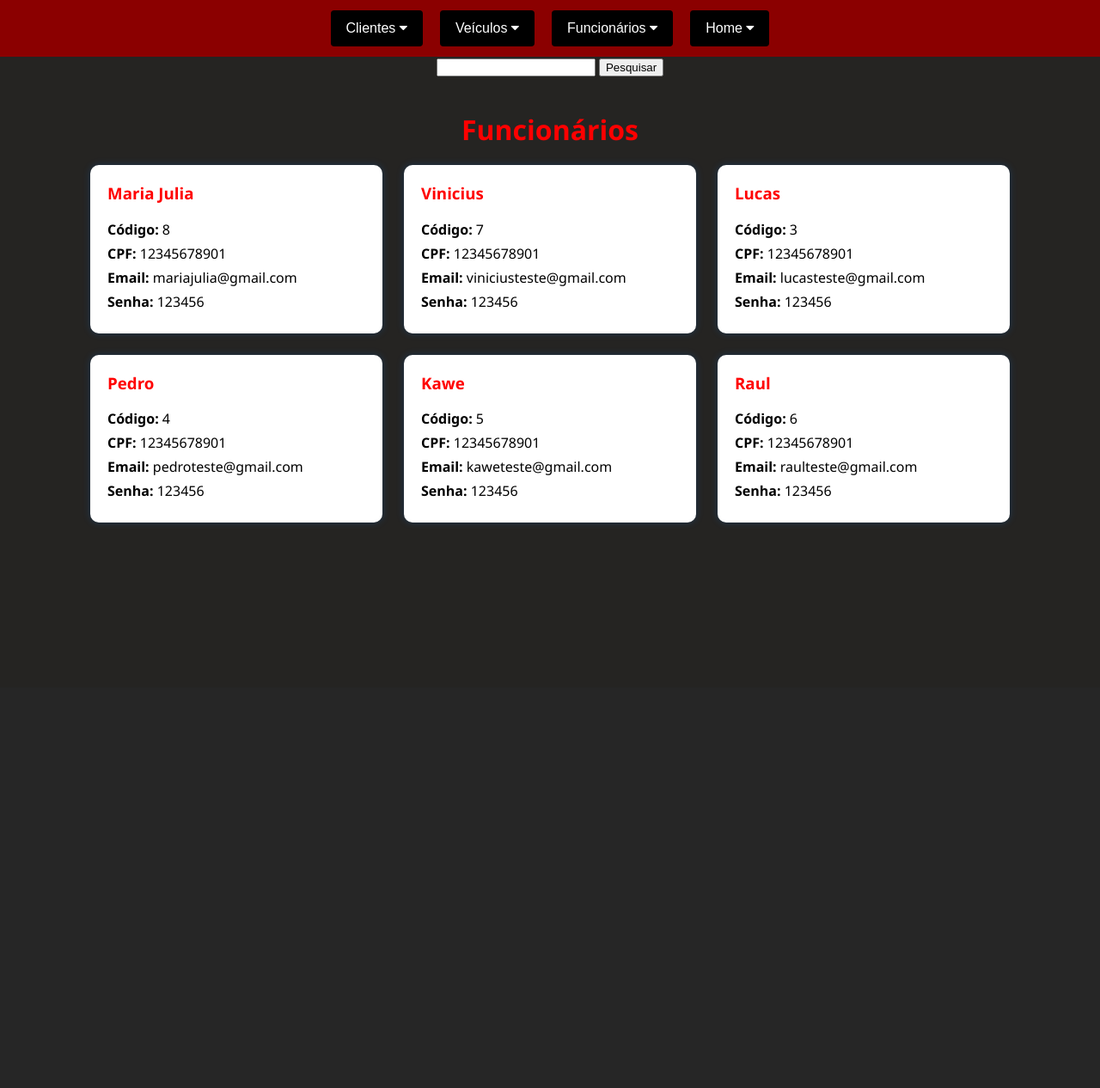
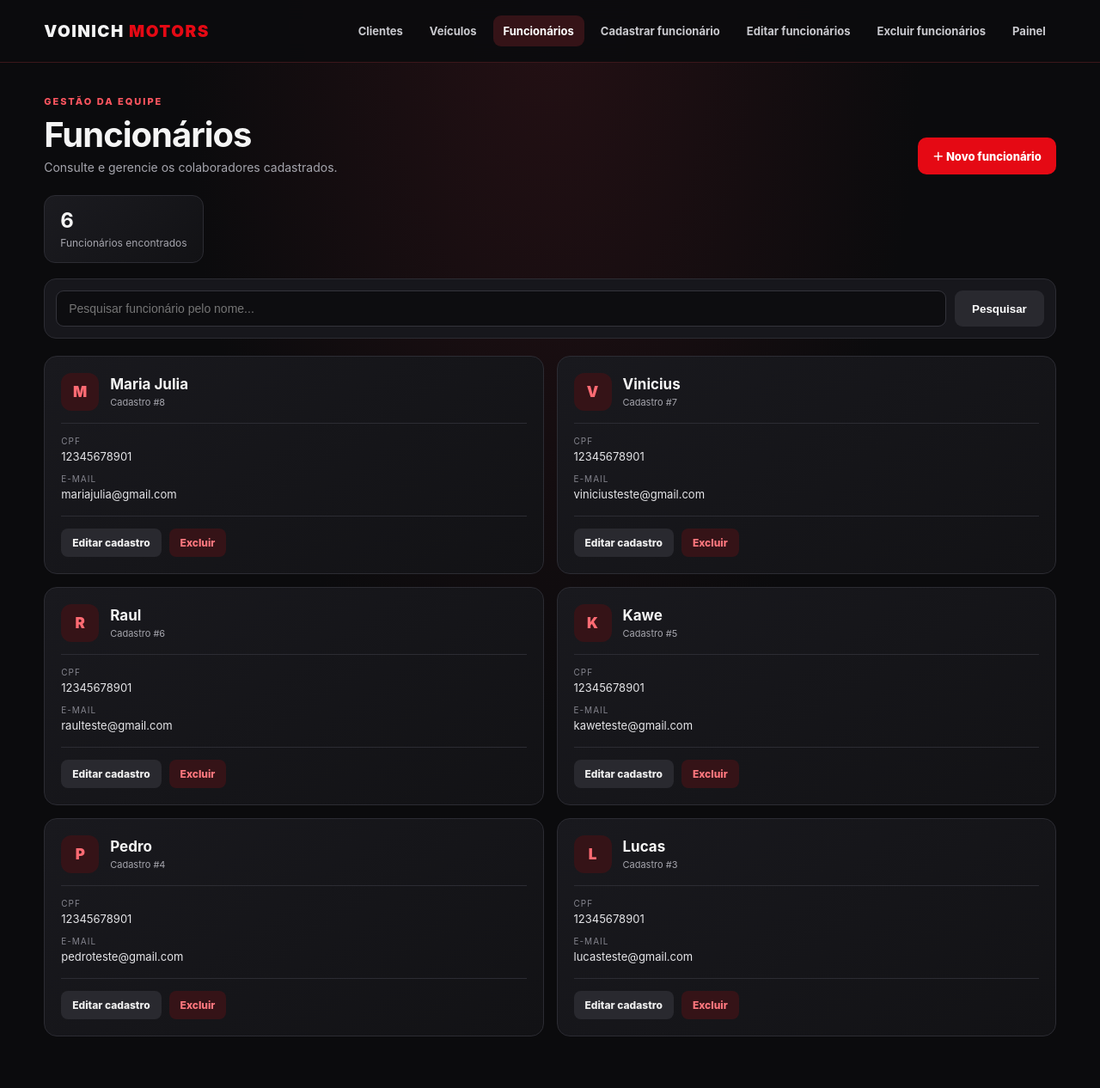
Before and after one commit to lucas287/siteATUALIZADO2.0, a PHP site: page /exibirFuncionario.php in a window 1280 px wide. Shown: the whole page at 86% size. Before the commit the page ends 609 px from the top, so only its background shows below. Run offline with PHP 8.4, Linux system fonts and the light colour scheme; data comes from the database, SQL or seed files in the repository.

Commit message:
Moderniza listagem de funcionários com visual premium

```diff
--- a/exibirFuncionario.php
+++ b/exibirFuncionario.php
@@ -1,90 +1,67 @@
 <?php
 session_start();
 include_once("conexao.php");
+
+$busca = trim($_GET['nome'] ?? '');
+$pagina = max(1, (int)($_GET['pagina'] ?? 1));
+$porPagina = 8;
+$inicio = ($pagina - 1) * $porPagina;
+$termo = '%' . $busca . '%';
+
+function esc($v) { return htmlspecialchars((string)($v ?? ''), ENT_QUOTES, 'UTF-8'); }
+
+$count = $conn->prepare("SELECT COUNT(*) AS total FROM funcionario WHERE nome LIKE ?");
+$count->bind_param("s", $termo);
+$count->execute();
+$total = (int)$count->get_result()->fetch_assoc()['total'];
+$totalPaginas = max(1, (int)ceil($total / $porPagina));
+
+$stmt = $conn->prepare("SELECT id, nome, cpf, email FROM funcionario WHERE nome LIKE ? ORDER BY id DESC LIMIT ?, ?");
+$stmt->bind_param("sii", $termo, $inicio, $porPagina);
+$stmt->execute();
+$funcionarios = $stmt->get_result()->fetch_all(MYSQLI_ASSOC);
 ?>
 <!DOCTYPE html>
 <html lang="pt-br">
 <head>
-  <meta charset="utf-8">
-  <meta name="viewport" content="width=device-width, initial-scale=1">
-  <title>Funcionários</title>
-  <link rel="stylesheet" href="https://cdnjs.cloudflare.com/ajax/libs/font-awesome/4.7.0/css/font-awesome.min.css">
-  <link rel="stylesheet" type="text/css" href="listar1.css">
+<meta charset="utf-8">
+<meta name="viewport" content="width=device-width, initial-scale=1">
+<title>Funcionários | Voinich Motors</title>
+<style>
+:root{color-scheme:dark;--bg:#0b0b0d;--panel:#17171c;--red:#e50914;--text:#f5f5f5;--muted:#a5a5ad;--line:#2c2c33}
+*{box-sizing:border-box}body{margin:0;min-height:100vh;background:radial-gradient(ellipse at top,#241014 0%,#0b0b0d 48%);color:var(--text);font-family:Inter,Segoe UI,Arial,sans-serif}
+a{color:inherit;text-decoration:none}.topbar{display:flex;align-items:center;justify-content:space-between;gap:18px;padding:18px clamp(18px,4vw,54px);background:rgba(12,12,14,.95);border-bottom:1px solid #3b171b;position:sticky;top:0;z-index:5;backdrop-filter:blur(12px)}
+.brand{font-size:19px;font-weight:900;letter-spacing:1.5px}.brand span{color:var(--red)}.nav{display:flex;gap:7px;flex-wrap:wrap}.nav a{padding:10px 12px;border-radius:9px;color:#c9c9ce;font-size:13px;font-weight:650}.nav a:hover,.nav a.active{background:#351317;color:#fff}
+main{width:min(1180px,92%);margin:38px auto 60px}.heading{display:flex;justify-content:space-between;align-items:end;gap:20px;margin-bottom:24px}.eyebrow{color:#ff5660;text-transform:uppercase;letter-spacing:2px;font-size:11px;font-weight:800}h1{font-size:clamp(28px,4vw,40px);margin:7px 0 5px;letter-spacing:-1px}.sub{color:var(--muted);margin:0;font-size:14px}
+.primary{display:inline-flex;align-items:center;justify-content:center;background:var(--red);color:white;border:0;border-radius:10px;padding:12px 17px;font-weight:800;font-size:13px;cursor:pointer}.primary:hover{background:#ff2530}
+.stat{display:inline-block;background:linear-gradient(135deg,#1b1b20,#121215);border:1px solid var(--line);border-radius:13px;padding:14px 18px;margin-bottom:18px}.stat strong{display:block;font-size:24px}.stat span{color:var(--muted);font-size:12px}
+.search{display:flex;gap:10px;background:var(--panel);border:1px solid var(--line);padding:13px;border-radius:14px;margin-bottom:20px}.search input{flex:1;min-width:0;background:#0d0d10;border:1px solid #33333b;color:#fff;border-radius:9px;padding:12px 14px;font-size:14px;outline:none}.search input:focus{border-color:var(--red)}.search button{border:0;border-radius:9px;padding:0 20px;background:#29292f;color:white;font-weight:750;cursor:pointer}
+.grid{display:grid;grid-template-columns:repeat(2,minmax(0,1fr));gap:15px}.employee{background:linear-gradient(145deg,#19191e,#121215);border:1px solid var(--line);border-radius:15px;padding:19px;min-width:0;transition:.2s}.employee:hover{border-color:#76242b;transform:translateY(-2px)}
+.head{display:flex;align-items:center;gap:13px;border-bottom:1px solid var(--line);padding-bottom:14px;margin-bottom:14px}.avatar{width:44px;height:44px;display:grid;place-items:center;flex:none;border-radius:12px;background:#351317;color:#ff6b73;font-size:17px;font-weight:900}.employee h2{font-size:17px;margin:0 0 4px;overflow-wrap:anywhere}.code{color:var(--muted);font-size:11px}
+.detail small{display:block;color:#85858e;font-size:10px;text-transform:uppercase;letter-spacing:1px;margin-bottom:4px}.detail span{display:block;color:#e5e5e8;font-size:13px;overflow-wrap:anywhere}
+.actions{display:flex;gap:9px;margin-top:17px;padding-top:14px;border-top:1px solid var(--line)}.action{padding:9px 13px;border-radius:8px;font-size:12px;font-weight:800;background:#29292f;color:#eee}.action.delete{color:#ff777e;background:#351317}
+.empty{padding:38px 20px;text-align:center;border:1px dashed #444;border-radius:14px;color:var(--muted);background:#141417}.message{padding:13px 16px;margin-bottom:18px;background:#19251c;border:1px solid #315b39;border-radius:10px;color:#b8f0c2}
+.pagination{display:flex;justify-content:center;align-items:center;gap:7px;margin:26px 0;flex-wrap:wrap}.pagination a,.pagination span{padding:9px 13px;border:1px solid var(--line);border-radius:8px;color:#ddd;font-size:13px}.pagination .current{background:var(--red);border-color:var(--red);color:white;font-weight:800}
+@media(max-width:760px){.topbar{align-items:flex-start;flex-direction:column}.nav{width:100%;gap:3px}.nav a{padding:9px;font-size:12px}.heading{align-items:flex-start;flex-direction:column}.grid{grid-template-columns:1fr}.search{flex-wrap:wrap}.search input{flex-basis:100%}.search button{padding:12px 16px}}
+</style>
 </head>
 <body>
-
-<div class="topnav">
-  <div class="dropdown">
-    <button class="dropbtn">Clientes <i class="fa fa-caret-down"></i></button>
-    <div class="dropdown-content">
-      <a href="exibirClientes.php">Listagem geral</a>
-      <a href="loguin2.php">Cadastro</a>
-      <a href="atualizaListCli.php">Atualizar</a>
-      <a href="apagarCli.php">Deletar</a>
-    </div>
-  </div>
-
-  <div class="dropdown">
-    <button class="dropbtn">Veículos <i class="fa fa-caret-down"></i></button>
-    <div class="dropdown-content">
-      <a href="exibirVei.php">Listagem geral</a>
-      <a href="logvei.php">Cadastro</a>
-      <a href="atualistVei.php">Atualizar</a>
-      <a href="delist.php">Deletar</a>
-    </div>
-  </div>
-
-  <div class="dropdown">
-    <button class="dropbtn">Funcionários <i class="fa fa-caret-down"></i></button>
-    <div class="dropdown-content">
-      <a href="logfun.php">Cadastro</a>
-      <a href="atualizarFun.php">Atualizar</a>
-      <a href="apagalistFun.php">Deletar</a>
-    </div>
-  </div>
-
-  <div class="dropdown">
-    <button class="dropbtn">Home <i class="fa fa-caret-down"></i></button>
-    <div class="dropdown-content">
-      <a href="devs.php">Página Inicial</a>
-    </div>
-  </div>
-</div>
-<center>
-<form name="edit_usuario" method="POST" action="">
-  <input type="text" name="nome">
- <input type="submit" value="Pesquisar" name="EditarUsuario">
-</form>
-</center>
-
-<h1>Funcionários</h1>
-
-<?php
-if (isset($_SESSION['msg'])) {
-  echo "<p class='mensagem'>" . $_SESSION['msg'] . "</p>";
-  unset($_SESSION['msg']);
-}
-?>
-
-<div class="clientes-container">
-<?php
-if (empty($dados['EditarUsuario'])) {
-    $nome = filter_input(INPUT_POST, 'nome');
-
-      $result_clientes = "SELECT * FROM funcionario WHERE nome LIKE '%$nome%' ";
-    $resultado_clientes = mysqli_query($conn, $result_clientes);
-    while($row = mysqli_fetch_assoc($resultado_clientes)) {
-    echo "<div class='cliente-card'>";
-    echo "<h3>{$row['nome']}</h3>";
-    echo "<p><strong>Código:</strong> {$row['id']}</p>";
-    echo "<p><strong>CPF:</strong> {$row['cpf']}</p>";
-    echo "<p><strong>Email:</strong> {$row['email']}</p>";
-    echo "<p><strong>Senha:</strong> {$row['senha']}</p>";
-    echo "</div>";
-}
-}
-?>
-</div>
-
-</body>
-</html>
+<header class="topbar">
+<a class="brand" href="devs.php">VOINICH <span>MOTORS</span></a>
+<nav class="nav" aria-label="Navegação administrativa">
+<a href="exibirClientes.php">Clientes</a><a href="exibirVei.php">Veículos</a><a class="active" href="exibirFuncionario.php">Funcionários</a><a href="logfun.php">Cadastrar funcionário</a><a href="atualizarFun.php">Editar funcionários</a><a href="apagalistFun.php">Excluir funcionários</a><a href="devs.php">Painel</a>
+</nav></header>
+<main>
+<section class="heading"><div><div class="eyebrow">Gestão da equipe</div><h1>Funcionários</h1><p class="sub">Consulte e gerencie os colaboradores cadastrados.</p></div><a class="primary" href="logfun.php">＋ Novo funcionário</a></section>
+<?php if(isset($_SESSION['msg'])): ?><div class="message"><?php echo strip_tags((string)$_SESSION['msg']); unset($_SESSION['msg']); ?></div><?php endif; ?>
+<div class="stat"><strong><?php echo $total; ?></strong><span>Funcionários encontrados</span></div>
+<form class="search" method="GET" action="exibirFuncionario.php"><input type="search" name="nome" placeholder="Pesquisar funcionário pelo nome..." value="<?php echo esc($busca); ?>"><button type="submit">Pesquisar</button><?php if($busca!==''): ?><a class="action" href="exibirFuncionario.php">Limpar</a><?php endif; ?></form>
+<?php if(!$funcionarios): ?><div class="empty"><?php echo $busca!==''?'Nenhum funcionário encontrado para essa pesquisa.':'Ainda não há funcionários cadastrados.'; ?></div>
+<?php else: ?><section class="grid">
+<?php foreach($funcionarios as $func): $iniciais = strtoupper(substr(trim((string)$func['nome']),0,1)); ?>
+<article class="employee"><div class="head"><div class="avatar"><?php echo esc($iniciais); ?></div><div><h2><?php echo esc($func['nome']); ?></h2><div class="code">Cadastro #<?php echo (int)$func['id']; ?></div></div></div>
+<div class="detail"><small>CPF</small><span><?php echo esc($func['cpf']); ?></span></div><div class="detail" style="margin-top:12px"><small>E-mail</small><span><?php echo esc($func['email']); ?></span></div>
+<div class="actions"><a class="action" href="editfun.php?id=<?php echo (int)$func['id']; ?>">Editar cadastro</a><a class="action delete" href="apagaFun.php?id=<?php echo (int)$func['id']; ?>" onclick="return confirm('Tem certeza que deseja excluir este funcionário?')">Excluir</a></div></article>
+<?php endforeach; ?></section>
+<?php if($totalPaginas>1): ?><nav class="pagination" aria-label="Paginação"><?php if($pagina>1): ?><a href="?nome=<?php echo urlencode($busca); ?>&pagina=<?php echo $pagina-1; ?>">‹ Anterior</a><?php endif; ?><?php for($p=max(1,$pagina-2);$p<=min($totalPaginas,$pagina+2);$p++): ?><?php if($p===$pagina): ?><span class="current"><?php echo $p; ?></span><?php else: ?><a href="?nome=<?php echo urlencode($busca); ?>&pagina=<?php echo $p; ?>"><?php echo $p; ?></a><?php endif; ?><?php endfor; ?><?php if($pagina<$totalPaginas): ?><a href="?nome=<?php echo urlencode($busca); ?>&pagina=<?php echo $pagina+1; ?>">Próxima ›</a><?php endif; ?></nav><?php endif; ?><?php endif; ?>
+</main></body></html>
```
